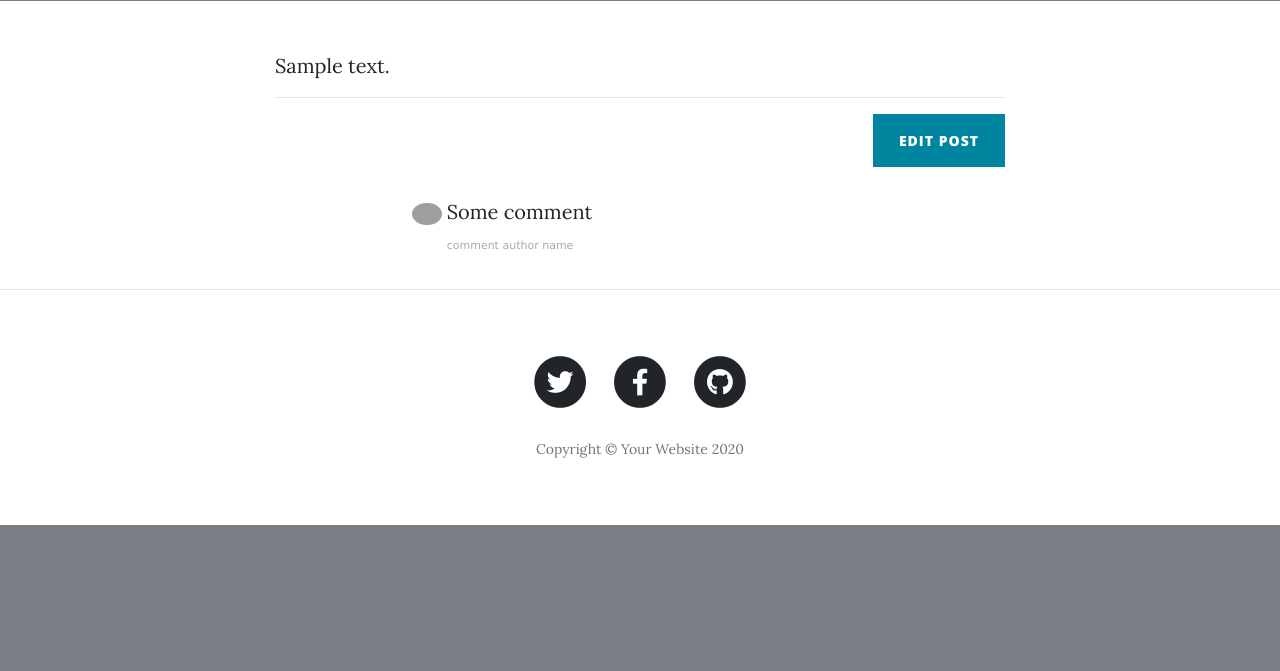
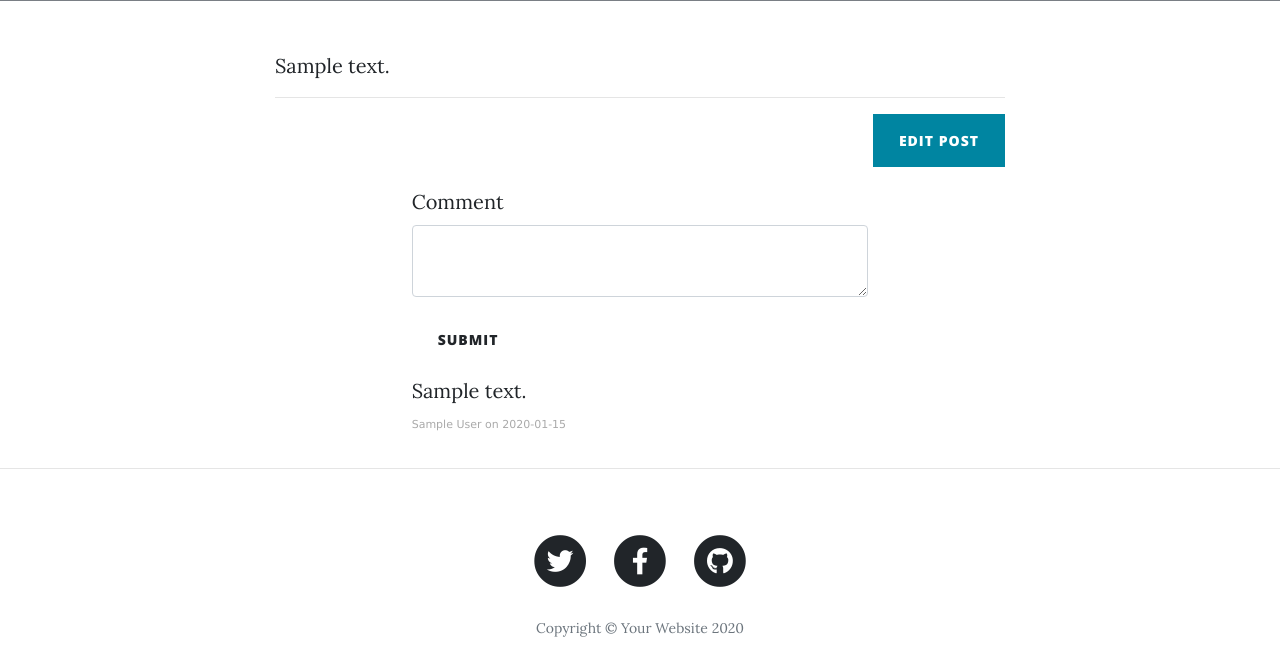
Before and after one commit to kiran-src/blog, a Flask app: page /post/1 in a window 1280 px wide. Shown: the part 560-1231 px from the top of the page. Before the commit the page ends 1085 px from the top, so only its background shows below. Run offline with Flask 2, Linux system fonts and the light colour scheme; a user stored in the database is signed in; tables that the repository leaves empty hold one stand-in row (values such as "Sample post"); grey boxes marked "Sample" are stand-in pictures; some libraries are stand-ins or nearby versions; grey boxes are pictures that could not be loaded.

Commit message:
Created comment section under each post Created table for comments to be saved and eb related according to blog posts and user who posted

```diff
--- a/forms.py
+++ b/forms.py
@@ -2,6 +2,8 @@ from flask_wtf import FlaskForm
 from wtforms import StringField, SubmitField, PasswordField
 from wtforms.validators import DataRequired, URL
 from flask_ckeditor import CKEditorField
+from wtforms.fields.html5 import EmailField
+
 
 ##WTForm
 class CreatePostForm(FlaskForm):
@@ -10,3 +12,21 @@ class CreatePostForm(FlaskForm):
     img_url = StringField("Blog Image URL", validators=[DataRequired(), URL()])
     body = CKEditorField("Blog Content", validators=[DataRequired()])
     submit = SubmitField("Submit Post")
+
+
+class RegisterForm(FlaskForm):
+    name = StringField("Name", validators=[DataRequired()])
+    email = EmailField("Email Address", validators=[DataRequired('Valid email address is required')])
+    password = PasswordField("Password", validators=[DataRequired()])
+    submit = SubmitField("Submit")
+
+
+class LoginForm(FlaskForm):
+    email = EmailField("Email Address", validators=[DataRequired('Valid email address is required')])
+    password = PasswordField("Password", validators=[DataRequired()])
+    submit = SubmitField("Submit")
+
+
+class CommentForm(FlaskForm):
+    body = CKEditorField("Comment", validators=[DataRequired()])
+    submit = SubmitField("Submit")
--- a/main.py
+++ b/main.py
@@ -10,7 +10,7 @@ from werkzeug.security import generate_password_hash, check_password_hash
 from flask_sqlalchemy import SQLAlchemy
 from sqlalchemy.orm import relationship
 from flask_login import UserMixin, login_user, LoginManager, login_required, current_user, logout_user
-from forms import CreatePostForm
+from forms import CreatePostForm, RegisterForm, LoginForm, CommentForm
 from flask_gravatar import Gravatar
 
 app = Flask(__name__)
@@ -18,33 +18,36 @@ app.config['SECRET_KEY'] = '8BYkEfBA6O6donzWlSihBXox7C0sKR6b'
 ckeditor = CKEditor(app)
 Bootstrap(app)
 
-##CONNECT TO Blog DB
+# CONNECT TO Blog DB
 app.config['SQLALCHEMY_DATABASE_URI'] = 'sqlite:///blog.db'
 app.config['SQLALCHEMY_TRACK_MODIFICATIONS'] = False
 db = SQLAlchemy(app)
 
-##LOGIN FUNCTIONALITY
+# LOGIN FUNCTIONALITY
 login_manager = LoginManager()
 login_manager.init_app(app)
+
 
 @login_manager.user_loader
 def load_user(user_id):
     return Users.query.get(user_id)
 
-##CONFIGURE TABLES
+
+# CONFIGURE TABLES
 
 
 class Users(UserMixin, db.Model):
-    # __tablename__ = "users"
+    __tablename__ = "users"
     id = db.Column(db.Integer, primary_key=True)
     email = db.Column(db.String(250), nullable=False)
     password = db.Column(db.String(500), nullable=False)
     name = db.Column(db.String(250), nullable=False)
     posts = db.relationship('BlogPost', backref='users', lazy=True)
+    user_comments = db.relationship('PostComments', backref='users', lazy=True)
 
 
 class BlogPost(db.Model):
-    # __tablename__ = "blog_posts"
+    __tablename__ = "blog_posts"
     id = db.Column(db.Integer, primary_key=True)
     author = db.Column(db.String(250), nullable=False)
     title = db.Column(db.String(250), unique=True, nullable=False)
@@ -53,30 +56,29 @@ class BlogPost(db.Model):
     body = db.Column(db.Text, nullable=False)
     img_url = db.Column(db.String(250), nullable=False)
     person_id = db.Column(db.Integer, db.ForeignKey('users.id'), nullable=False)
+    blog_comments = db.relationship('PostComments', backref='blog_posts', lazy=True)
 
 
-##FORMS
-class RegisterForm(FlaskForm):
-    name = StringField("Name", validators=[DataRequired()])
-    email = EmailField("Email Address", validators=[DataRequired('Valid email address is required')])
-    password = PasswordField("Password", validators=[DataRequired()])
-    submit = SubmitField("Submit")
+class PostComments(db.Model):
+    __tablename__ = "comments"
+    id = db.Column(db.Integer, primary_key=True)
+    author = db.Column(db.String(250), nullable=False)
+    body = db.Column(db.Text, nullable=False)
+    date = db.Column(db.String(250), nullable=False)
+    blog_id = db.Column(db.Integer, db.ForeignKey('blog_posts.id'), nullable=False)
+    person_id = db.Column(db.Integer, db.ForeignKey('users.id'), nullable=False)
 
 
-class LoginForm(FlaskForm):
-    email = EmailField("Email Address", validators=[DataRequired('Valid email address is required')])
-    password = PasswordField("Password", validators=[DataRequired()])
-    submit = SubmitField("Submit")
-
-
-def admin_only(function, check_id):
+def admin_only(function):
     def wrapper():
 
         if int(current_user.id) == 1:
             function()
         else:
             abort(403)
+
     return wrapper
+
 
 @app.route('/')
 def get_all_posts():
@@ -139,8 +141,24 @@ def logout():
 
 @app.route("/post/<int:post_id>", methods=['POST', 'GET'])
 def show_post(post_id):
+    comment = CommentForm()
+    comment_history = PostComments.query.filter_by(blog_id=post_id)
     requested_post = BlogPost.query.get(post_id)
-    return render_template("post.html", post=requested_post, logged_in=current_user.is_authenticated)
+    if comment.validate_on_submit():
+        if not current_user.is_authenticated:
+            abort(404)
+        new_comment = PostComments(
+            author=current_user.name,
+            body=comment.body.data,
+            date=date.today().strftime("%B %d, %Y"),
+            blog_id=post_id,
+            person_id=current_user.id
+        )
+        db.session.add(new_comment)
+        db.session.commit()
+        return redirect(url_for("show_post", post_id=post_id))
+
+    return render_template("post.html", comment=comment, post=requested_post, history=comment_history, logged_in=current_user.is_authenticated)
 
 
 @app.route("/about")
@@ -176,17 +194,16 @@ def add_new_post():
 @app.route("/edit-post/<int:post_id>", methods=['POST', 'GET'])
 @login_required
 def edit_post(post_id):
-
     post = BlogPost.query.get(post_id)
+    edit_form = CreatePostForm(
+        title=post.title,
+        subtitle=post.subtitle,
+        img_url=post.img_url,
+        author=current_user.name,
+        body=post.body,
+        person_id=current_user.id
+    )
     if post.person_id == current_user.id or current_user.id == 1:
-        edit_form = CreatePostForm(
-            title=post.title,
-            subtitle=post.subtitle,
-            img_url=post.img_url,
-            author=current_user.name,
-            body=post.body,
-            person_id=current_user.id
-        )
         if edit_form.validate_on_submit():
             post.title = edit_form.title.data
             post.subtitle = edit_form.subtitle.data
--- a/templates/post.html
+++ b/templates/post.html
@@ -1,3 +1,4 @@
+{% import "bootstrap/wtf.html" as wtf %}
 {% include "header.html" %}
 
   <!-- Page Header -->
@@ -37,16 +38,18 @@
 
 <!--           Comments Area -->
           <div class="col-lg-8 col-md-10 mx-auto comment">
+            {% if logged_in %}
+            {{ wtf.quick_form(comment, novalidate=True) }}
+            {% endif %}
               <ul class="commentList">
+                {% for i in history %}
                 <li>
-                    <div class="commenterImage">
-                      <img src="https://pbs.twimg.com/profile_images/744849215675838464/IH0FNIXk.jpg"/>
-                    </div>
                     <div class="commentText">
-                      <p>Some comment</p>
-                      <span class="date sub-text">comment author name</span>
+                      <p>{{i.body}}</p>
+                      <span class="date sub-text">{{i.author}} on {{i.date}}</span>
                     </div>
                 </li>
+                {% endfor %}
               </ul>
             </div>
 
```
Also changed, not shown: blog.db (deleted).
